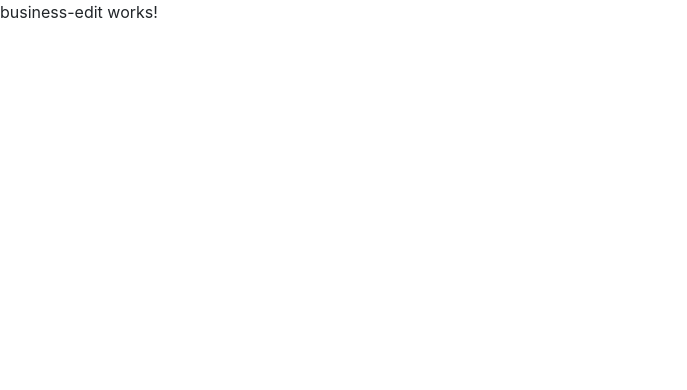
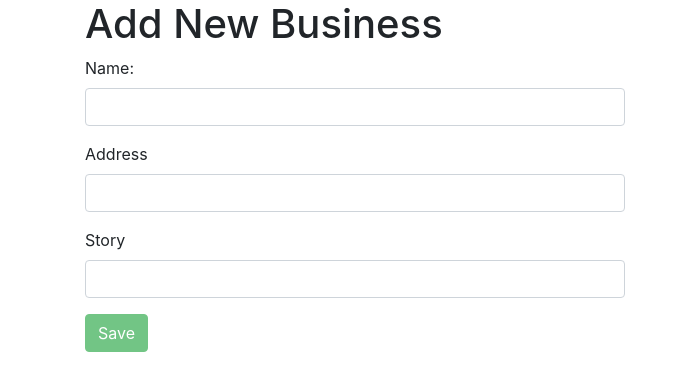
Before and after one commit to social-debuggers/lo-cal, an Angular app: page /business-edit/1 in a window 1280 px wide. Shown: the top 390 px of the page, without its empty margins (0-687 px from the left). Built offline with nearby package versions, Linux system fonts and the light colour scheme; no server answers.

Commit message:
added catch/error and business-detail component

```diff
--- a/src/app/business-create/business-create.component.html
+++ b/src/app/business-create/business-create.component.html
@@ -14,7 +14,7 @@
         </div>
         <div class="form-group">
           <label for="name">Story</label>
-          <input type="number" class="form-control" [(ngModel)]="business.story" name="published_year" required>
+          <input type="text" class="form-control" [(ngModel)]="business.story" name="story" required>
         </div>
         <div class="form-group">
           <button type="submit" class="btn btn-success" [disabled]="!businessForm.form.valid">Save</button>
--- a/src/app/business-detail/business-detail.component.html
+++ b/src/app/business-detail/business-detail.component.html
@@ -8,4 +8,15 @@
     <dt>Story</dt>
     <dd>{{ business.story }}</dd>
   </dl>
+  <div class="row">
+    <div class="col-md-12">
+      <a [routerLink]="['/business-edit', business._id]" class="btn btn-success">EDIT</a>
+    </div>
+  </div>
+  <div class="row">
+    <div class="col-md-12">
+      <a [routerLink]="['/business-edit', business._id]" class="btn btn-success">EDIT</a>
+      <button class="btn btn-danger" type="button" (click)="deleteBusiness(business._id)">DELETE</button>
+    </div>
+  </div>
 </div>
--- a/src/app/business-detail/business-detail.component.ts
+++ b/src/app/business-detail/business-detail.component.ts
@@ -1,6 +1,6 @@
 import { Component, OnInit, ViewEncapsulation } from '@angular/core';
 import { HttpClient } from '@angular/common/http';
-import { ActivatedRoute } from '@angular/router';
+import { ActivatedRoute, Router } from '@angular/router';
 
 @Component({
   selector: 'app-business-detail',
@@ -11,7 +11,7 @@ import { ActivatedRoute } from '@angular/router';
 export class BusinessDetailComponent implements OnInit {
   business = {};
 
-  constructor(private route: ActivatedRoute, private http: HttpClient) { }
+  constructor(private router: Router, private route: ActivatedRoute, private http: HttpClient) { }
 
   ngOnInit() {
     this.getBusinessDetail(this.route.snapshot.params['id']);
@@ -22,4 +22,14 @@ export class BusinessDetailComponent implements OnInit {
       this.business = data;
     });
   }
+
+  deleteBusiness(id) {
+    this.http.delete('/business/' + id)
+      .subscribe(res => {
+        this.router.navigate(['/business']);
+      }, (err) => {
+        console.log(err);
+      }
+      );
+  }
 }
--- a/src/app/business-edit/business-edit.component.html
+++ b/src/app/business-edit/business-edit.component.html
@@ -1,3 +1,24 @@
-<p>
-  business-edit works!
-</p>
+<div class="container">
+  <h1>Add New Business</h1>
+  <div class="row">
+    <div class="col-md-6">
+      <form (ngSubmit)="updateBusiness()" #businessForm="ngForm">
+        <div class="form-group">
+          <label for="name">Name:</label>
+          <input type="text" class="form-control" [(ngModel)]="business.name" name="name" required>
+        </div>
+        <div class="form-group">
+          <label for="name">Address</label>
+          <input type="text" class="form-control" [(ngModel)]="business.address" name="address" required>
+        </div>
+        <div class="form-group">
+          <label for="name">Story</label>
+          <input type="number" class="form-control" [(ngModel)]="business.story" name="published_year" required>
+        </div>
+        <div class="form-group">
+          <button type="submit" class="btn btn-success" [disabled]="!businessForm.form.valid">Save</button>
+        </div>
+      </form>
+    </div>
+  </div>
+</div>
--- a/src/app/business-edit/business-edit.component.ts
+++ b/src/app/business-edit/business-edit.component.ts
@@ -1,4 +1,6 @@
-import { Component, OnInit } from '@angular/core';
+import { Component, OnInit, ViewEncapsulation } from '@angular/core';
+import { ActivatedRoute, Router } from '@angular/router';
+import { HttpClient } from '@angular/common/http';
 
 @Component({
   selector: 'app-business-edit',
@@ -6,10 +8,30 @@ import { Component, OnInit } from '@angular/core';
   styleUrls: ['./business-edit.component.css']
 })
 export class BusinessEditComponent implements OnInit {
+  business = {};
 
-  constructor() { }
+  constructor(private http: HttpClient, private router: Router, private route: ActivatedRoute) { }
 
   ngOnInit() {
+    this.getBusiness(this.route.snapshot.params['id']);
+  }
+
+  getBusiness(id) {
+    this.http.get('/business/' + id).subscribe(data => {
+      this.business = data;
+    });
+  }
+
+  updateBusiness(id, data) {
+    this.http.put('/business/' + id, data)
+      .subscribe(res => {
+        // tslint:disable-next-line:no-shadowed-variable
+        const id = res['_id'];
+        this.router.navigate(['/business-details', id]);
+      }, (err) => {
+        console.log(err);
+      }
+      );
   }
 
 }
--- /dev/null
+++ b/src/app/not-found/not-found.component.html
@@ -0,0 +1,3 @@
+<p>
+  not-found works!
+</p>
--- /dev/null
+++ b/src/app/not-found/not-found.component.ts
@@ -0,0 +1,15 @@
+import { Component, OnInit } from '@angular/core';
+
+@Component({
+  selector: 'app-not-found',
+  templateUrl: './not-found.component.html',
+  styleUrls: ['./not-found.component.css']
+})
+export class NotFoundComponent implements OnInit {
+
+  constructor() { }
+
+  ngOnInit() {
+  }
+
+}
```
Also changed, not shown: src/app/app.module.ts (+5 -4 lines), src/app/not-found/not-found.component.css (added), 1 other file (tests, documents, lock files or other folders).
